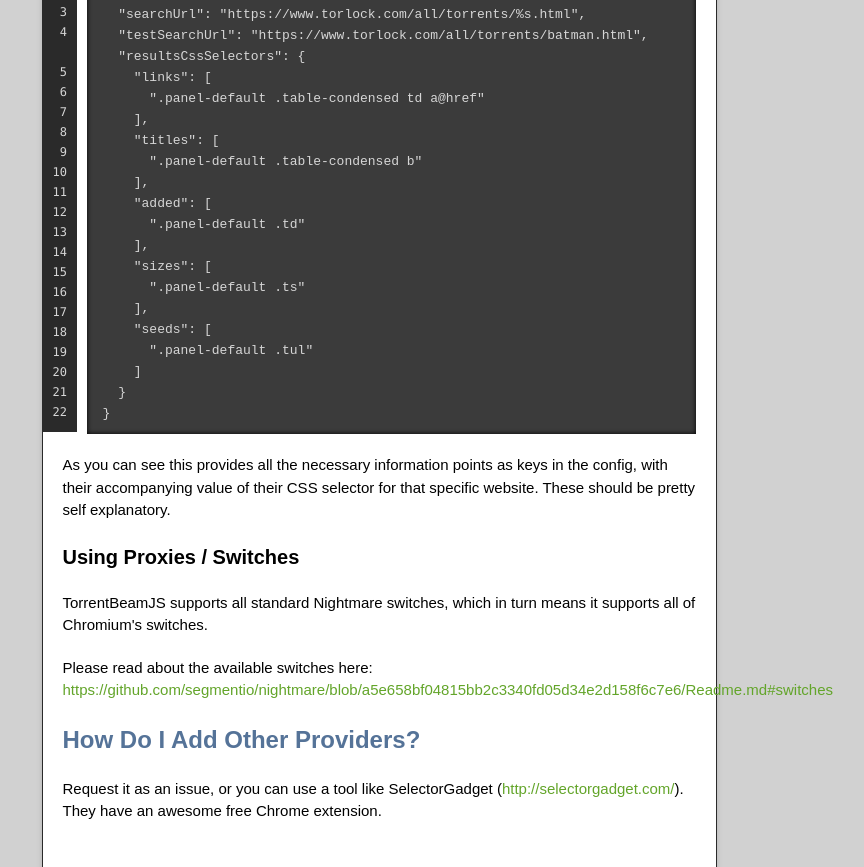
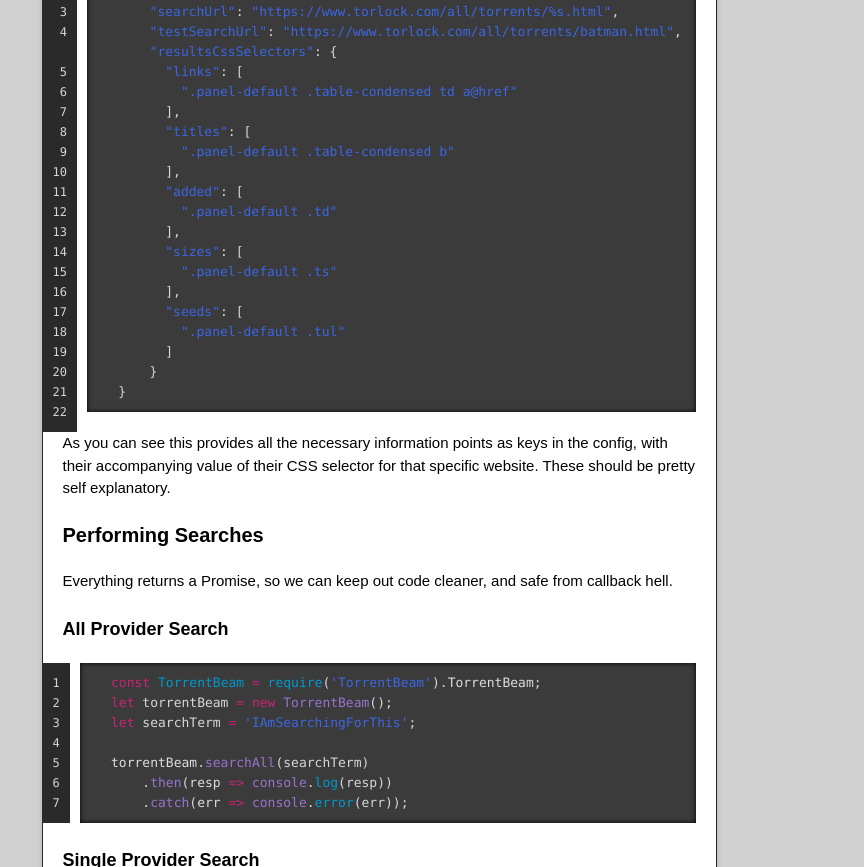
Before and after one commit to IAmStoxe/TorrentBeamJS, a plain HTML site: page index.html in a window 1280 px wide. Shown: the part 850-1717 px from the top of the page, without its empty margins (261-1125 px from the left). Drawn offline with nearby package versions, Linux system fonts and the light colour scheme.

Commit message:
Create gh-pages branch via GitHub

```diff
--- a/index.html
+++ b/index.html
@@ -51,38 +51,65 @@
 
 <p>It works from a JSON file, namely search_config.json. Within this magical JSON file is an array of configuration objects for the individual providers. Here is the provided configuration of TorLock:</p>
 
-<pre><code>  {
-    "name": "TorLock",
-    "searchUrl": "https://www.torlock.com/all/torrents/%s.html",
-    "testSearchUrl": "https://www.torlock.com/all/torrents/batman.html",
-    "resultsCssSelectors": {
-      "links": [
-        ".panel-default .table-condensed td a@href"
+<div class="highlight highlight-source-json"><pre>    {
+        <span class="pl-s"><span class="pl-pds">"</span>name<span class="pl-pds">"</span></span>: <span class="pl-s"><span class="pl-pds">"</span>TorLock<span class="pl-pds">"</span></span>,
+        <span class="pl-s"><span class="pl-pds">"</span>searchUrl<span class="pl-pds">"</span></span>: <span class="pl-s"><span class="pl-pds">"</span>https://www.torlock.com/all/torrents/%s.html<span class="pl-pds">"</span></span>,
+        <span class="pl-s"><span class="pl-pds">"</span>testSearchUrl<span class="pl-pds">"</span></span>: <span class="pl-s"><span class="pl-pds">"</span>https://www.torlock.com/all/torrents/batman.html<span class="pl-pds">"</span></span>,
+        <span class="pl-s"><span class="pl-pds">"</span>resultsCssSelectors<span class="pl-pds">"</span></span>: {
+          <span class="pl-s"><span class="pl-pds">"</span>links<span class="pl-pds">"</span></span>: [
+            <span class="pl-s"><span class="pl-pds">"</span>.panel-default .table-condensed td a@href<span class="pl-pds">"</span></span>
           ],
-      "titles": [
-        ".panel-default .table-condensed b"
+          <span class="pl-s"><span class="pl-pds">"</span>titles<span class="pl-pds">"</span></span>: [
+            <span class="pl-s"><span class="pl-pds">"</span>.panel-default .table-condensed b<span class="pl-pds">"</span></span>
           ],
-      "added": [
-        ".panel-default .td"
+          <span class="pl-s"><span class="pl-pds">"</span>added<span class="pl-pds">"</span></span>: [
+            <span class="pl-s"><span class="pl-pds">"</span>.panel-default .td<span class="pl-pds">"</span></span>
           ],
-      "sizes": [
-        ".panel-default .ts"
+          <span class="pl-s"><span class="pl-pds">"</span>sizes<span class="pl-pds">"</span></span>: [
+            <span class="pl-s"><span class="pl-pds">"</span>.panel-default .ts<span class="pl-pds">"</span></span>
           ],
-      "seeds": [
-        ".panel-default .tul"
+          <span class="pl-s"><span class="pl-pds">"</span>seeds<span class="pl-pds">"</span></span>: [
+            <span class="pl-s"><span class="pl-pds">"</span>.panel-default .tul<span class="pl-pds">"</span></span>
           ]
         }
-  }
-</code></pre>
+    }</pre></div>
 
 <p>As you can see this provides all the necessary information points as keys in the config, with their accompanying value of their CSS selector for that specific website. These should be pretty self explanatory.</p>
 
 <h3>
+<a id="performing-searches" class="anchor" href="#performing-searches" aria-hidden="true"><span aria-hidden="true" class="octicon octicon-link"></span></a>Performing Searches</h3>
+
+<p>Everything returns a Promise, so we can keep out code cleaner, and safe from callback hell.</p>
+
+<h4>
+<a id="all-provider-search" class="anchor" href="#all-provider-search" aria-hidden="true"><span aria-hidden="true" class="octicon octicon-link"></span></a>All Provider Search</h4>
+
+<div class="highlight highlight-source-js"><pre>    <span class="pl-k">const</span> <span class="pl-c1">TorrentBeam</span> <span class="pl-k">=</span> <span class="pl-c1">require</span>(<span class="pl-s"><span class="pl-pds">'</span>TorrentBeam<span class="pl-pds">'</span></span>).<span class="pl-smi">TorrentBeam</span>;
+    <span class="pl-k">let</span> torrentBeam <span class="pl-k">=</span> <span class="pl-k">new</span> <span class="pl-en">TorrentBeam</span>();
+    <span class="pl-k">let</span> searchTerm <span class="pl-k">=</span> <span class="pl-s"><span class="pl-pds">'</span>IAmSearchingForThis<span class="pl-pds">'</span></span>;
+
+    <span class="pl-smi">torrentBeam</span>.<span class="pl-en">searchAll</span>(searchTerm)
+        .<span class="pl-en">then</span>(<span class="pl-smi">resp</span> <span class="pl-k">=&gt;</span> <span class="pl-en">console</span>.<span class="pl-c1">log</span>(resp))
+        .<span class="pl-en">catch</span>(<span class="pl-smi">err</span> <span class="pl-k">=&gt;</span> <span class="pl-en">console</span>.<span class="pl-c1">error</span>(err));</pre></div>
+
+<h4>
+<a id="single-provider-search" class="anchor" href="#single-provider-search" aria-hidden="true"><span aria-hidden="true" class="octicon octicon-link"></span></a>Single Provider Search</h4>
+
+<div class="highlight highlight-source-js"><pre>    <span class="pl-k">const</span> <span class="pl-c1">TorrentBeam</span> <span class="pl-k">=</span> <span class="pl-c1">require</span>(<span class="pl-s"><span class="pl-pds">'</span>TorrentBeam<span class="pl-pds">'</span></span>).<span class="pl-smi">TorrentBeam</span>;
+    <span class="pl-k">let</span> torrentBeam <span class="pl-k">=</span> <span class="pl-k">new</span> <span class="pl-en">TorrentBeam</span>();
+    <span class="pl-k">let</span> searchTerm <span class="pl-k">=</span> <span class="pl-s"><span class="pl-pds">'</span>IAmSearchingForThis<span class="pl-pds">'</span></span>;
+    <span class="pl-k">let</span> provider <span class="pl-k">=</span> <span class="pl-s"><span class="pl-pds">'</span>LimeTorrents<span class="pl-pds">'</span></span>;
+
+    <span class="pl-smi">torrentBeam</span>.<span class="pl-en">searchSingle</span>(provider,searchTerm)
+        .<span class="pl-en">then</span>(<span class="pl-smi">resp</span> <span class="pl-k">=&gt;</span> <span class="pl-en">console</span>.<span class="pl-c1">log</span>(resp))
+        .<span class="pl-en">catch</span>(<span class="pl-smi">err</span> <span class="pl-k">=&gt;</span> <span class="pl-en">console</span>.<span class="pl-c1">error</span>(err));</pre></div>
+
+<h3>
 <a id="using-proxies--switches" class="anchor" href="#using-proxies--switches" aria-hidden="true"><span aria-hidden="true" class="octicon octicon-link"></span></a>Using Proxies / Switches</h3>
 
-<p>TorrentBeamJS supports all standard Nightmare switches, which in turn means it supports all of Chromium's switches. </p>
-
-<p>Please read about the available switches here: <a href="https://github.com/segmentio/nightmare/blob/a5e658bf04815bb2c3340fd05d34e2d158f6c7e6/Readme.md#switches">https://github.com/segmentio/nightmare/blob/a5e658bf04815bb2c3340fd05d34e2d158f6c7e6/Readme.md#switches</a></p>
+<p>TorrentBeamJS supports all standard Nightmare switches, which in turn means it supports all of Chromium's switches.
+Just pass your configuration object into the constructor of TorrentBeam.
+Please read about the available switches here: <a href="https://github.com/segmentio/nightmare/blob/a5e658bf04815bb2c3340fd05d34e2d158f6c7e6/Readme.md#switches">https://github.com/segmentio/nightmare/blob/a5e658bf04815bb2c3340fd05d34e2d158f6c7e6/Readme.md#switches</a></p>
 
 <h2>
 <a id="how-do-i-add-other-providers" class="anchor" href="#how-do-i-add-other-providers" aria-hidden="true"><span aria-hidden="true" class="octicon octicon-link"></span></a>How Do I Add Other Providers?</h2>
```
Also changed, not shown: params.json (+1 -1 lines). Lines whose indentation alone changed are shown as unchanged.
